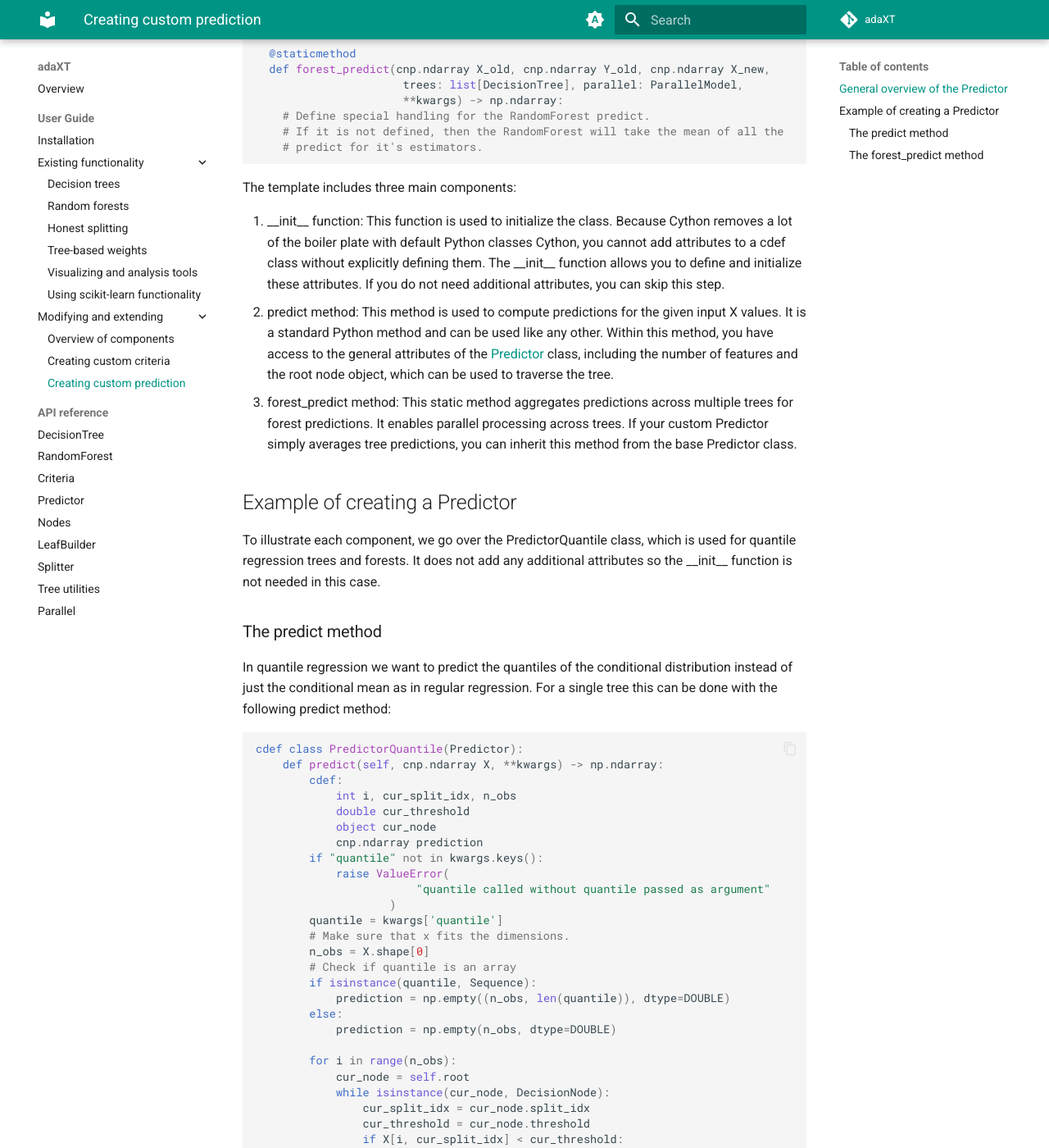
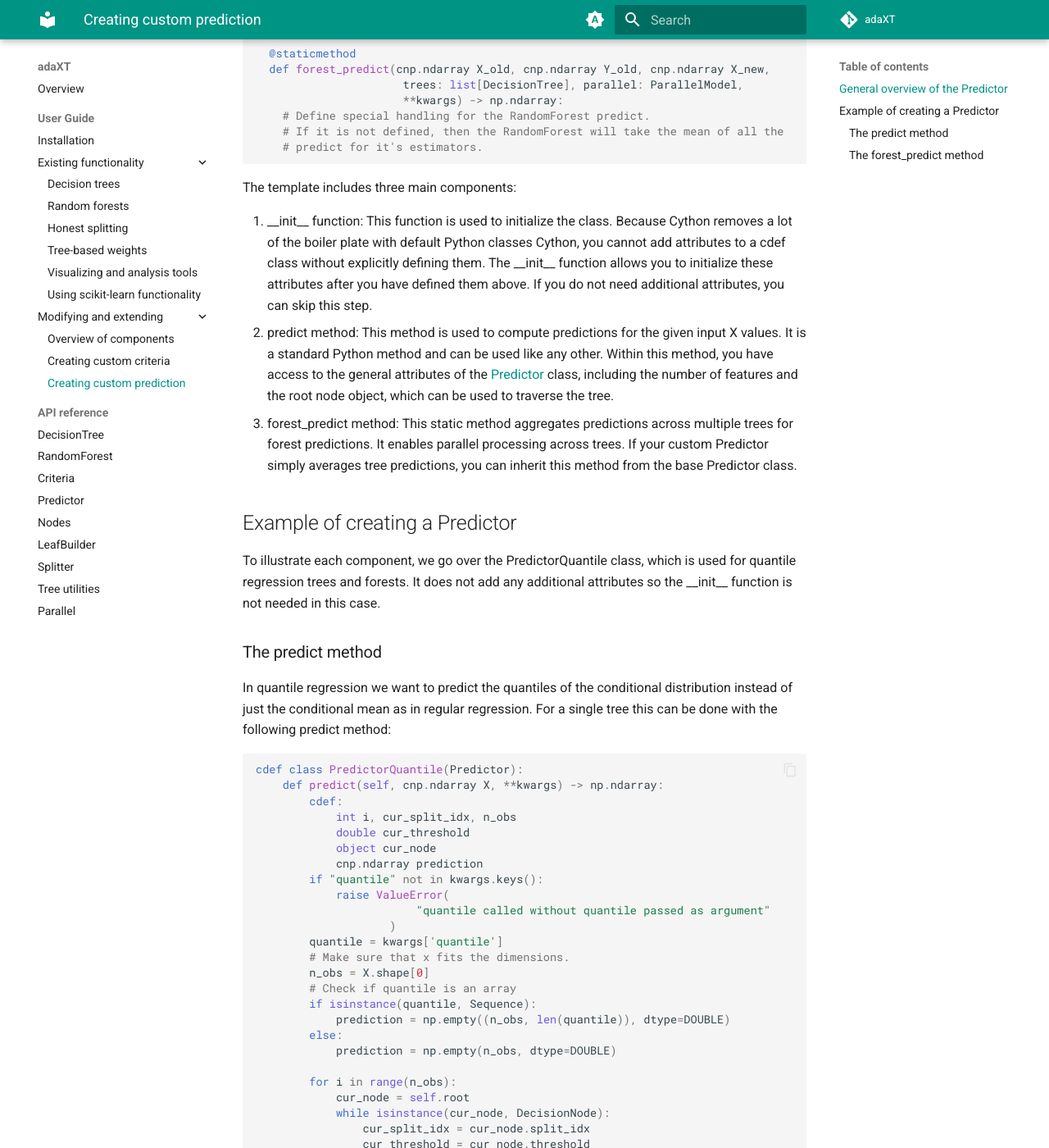
Before and after one commit to NiklasPfister/adaXT, an MkDocs documentation site: the page built from docs/user_guide/creatingPredictor.md, in a window 1280 px wide and 1400 px high, scrolled down 652 px. Shown: the whole window at 82% size. Built offline with MkDocs 1.6.1 and Material for MkDocs 9.7.7, drawn with Linux system fonts in a browser that asks for light colours; comment, search, counter and statistics services are not loaded; some of the changed text lies outside the part shown.

Commit message:
Update creatingPredictor.md

```diff
--- a/docs/user_guide/creatingPredictor.md
+++ b/docs/user_guide/creatingPredictor.md
@@ -43,9 +43,9 @@ The template includes three main components:
 1. \_\_init\_\_ function: This function is used to initialize the class. Because Cython
    removes a lot of the boiler plate with default Python classes Cython, you cannot
    add attributes to a cdef class without explicitly defining them. The \_\_init\_\_
-   function allows you to define and initialize these attributes. If you do not need
-   additional attributes, you can skip this step.
-2. predict method: This method is used to compute predictions for the given input X
+   function allows you to initialize these attributes after you have defined them above.
+   If you do not need additional attributes, you can skip this step.
+3. predict method: This method is used to compute predictions for the given input X
    values. It is a standard Python method and can be used like any other. Within this
    method, you have access to the general attributes of the
    [Predictor](../api_docs/Predictor.md) class, including the number of features and
```
Also changed, not shown: other parts of docs/user_guide/creatingPredictor.md (+1 -1 lines).
